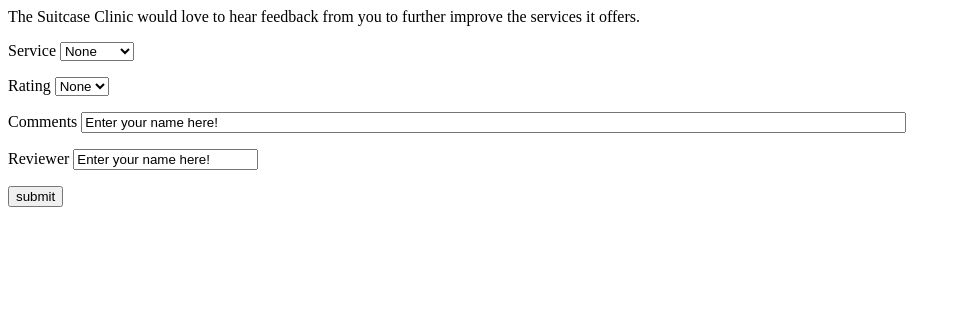
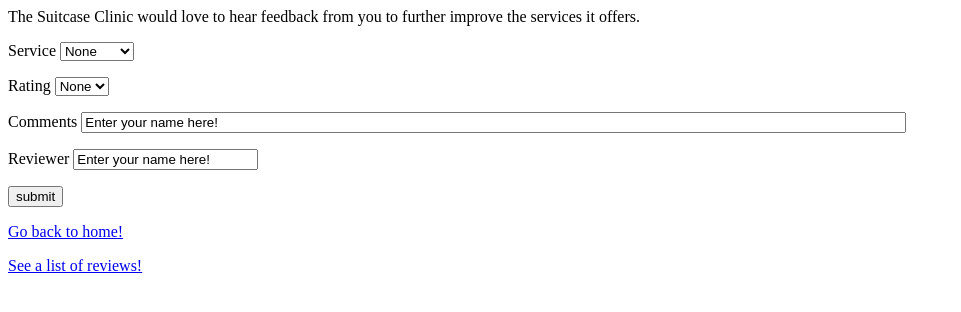
Before and after one commit to calblueprint/suitcase-clinic, a Django app: template bpsc/reviews/templates/submit_review.html in a window 1280 px wide. Shown: the top 312 px of the page, without its empty margins (0-961 px from the left). Run offline with Django 3.2, Linux system fonts and the light colour scheme; the template is opened without the code that fills it, so the values that code supplies are empty; parts of the project's set-up code (start-up, migrations or seed data) failed here and were passed over.

Commit message:
Added connectivity throughout bootstrapped site

```diff
--- a/bpsc/reviews/templates/reviews_list.html
+++ b/bpsc/reviews/templates/reviews_list.html
@@ -27,3 +27,6 @@
 		{% endfor %}
 	</table>
 {% endblock %}
+
+<p> <a href="/">Go back to home!</a> </p>
+<p> <a href="/reviews/submit">Fill out a review!</a> </p>
--- a/bpsc/reviews/templates/submit_review.html
+++ b/bpsc/reviews/templates/submit_review.html
@@ -41,5 +41,13 @@
             </p>
         </form>
 
+        <p>
+            <a href="/">Go back to home!</a>
+        </p>
+        <p>
+            <a href="/reviews/reviews">See a list of reviews!</a>
+        </p>
+
+
     </body>
 </html>
--- a/bpsc/templates/contact.html
+++ b/bpsc/templates/contact.html
@@ -39,16 +39,19 @@
       </div><!-- /.container -->
     </nav>
 
-
     <div class="container">
 
       <div class="row section">
         <div class="col-lg-12">
           <h1>Search Page</h1>
+
           <p>We can have additional inforation about BPSC here</p>
           <ul>
             <li>Blah</li>
             <li>Blah</li>
+
+            <p> <a href="/">Go back to home!</a> </p>
+
           </ul>
         </div>
       </div>
--- a/bpsc/templates/home.html
+++ b/bpsc/templates/home.html
@@ -41,6 +41,7 @@
   </head>
 
   <body>
+    <!-- TEST -->
 
     <nav class="navbar navbar-fixed-top navbar-inverse" role="navigation">
       <div class="container">
@@ -102,6 +103,10 @@
         <a class="right carousel-control" href="#myCarousel" data-slide="next">
           <span class="icon-next"></span>
         </a>
+
+        <p> <a href="/reviews/submit">Fill out a review!</a> </p>
+        <p> <a href="/reviews/reviews">See a list of our reviews!</a> </p>
+
     </div>
 
     <div class="container">
--- a/bpsc/templates/search.html
+++ b/bpsc/templates/search.html
@@ -49,6 +49,9 @@
           <ul>
           	<li>Blah</li>
           	<li>Blah</li>
+
+            <p> <a href="/">Go back to home!</a> </p>
+
           </ul>
         </div>
       </div>
--- a/bpsc/templates/survey.html
+++ b/bpsc/templates/survey.html
@@ -49,6 +49,9 @@
           <ul>
             <li>Blah</li>
             <li>Blah</li>
+
+            <p> <a href="/">Go back to home!</a> </p>
+
           </ul>
         </div>
       </div>
```
